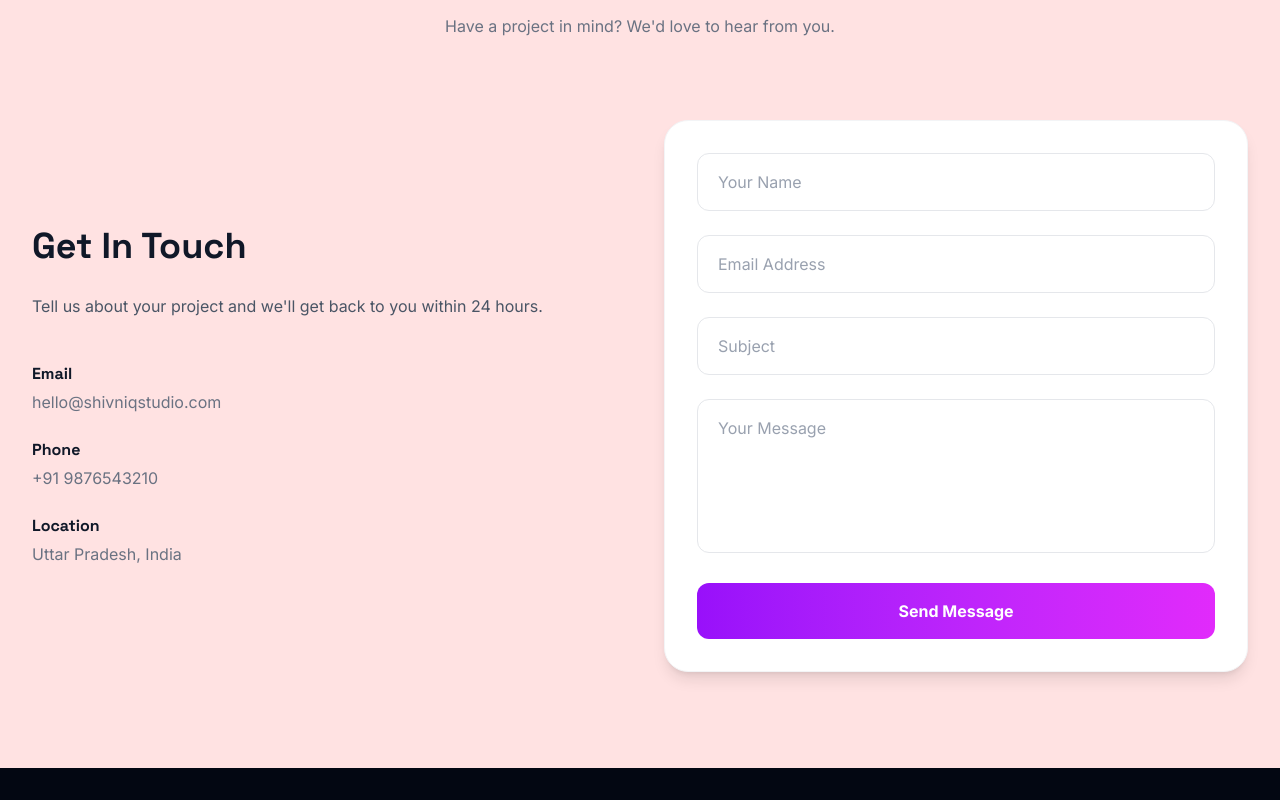
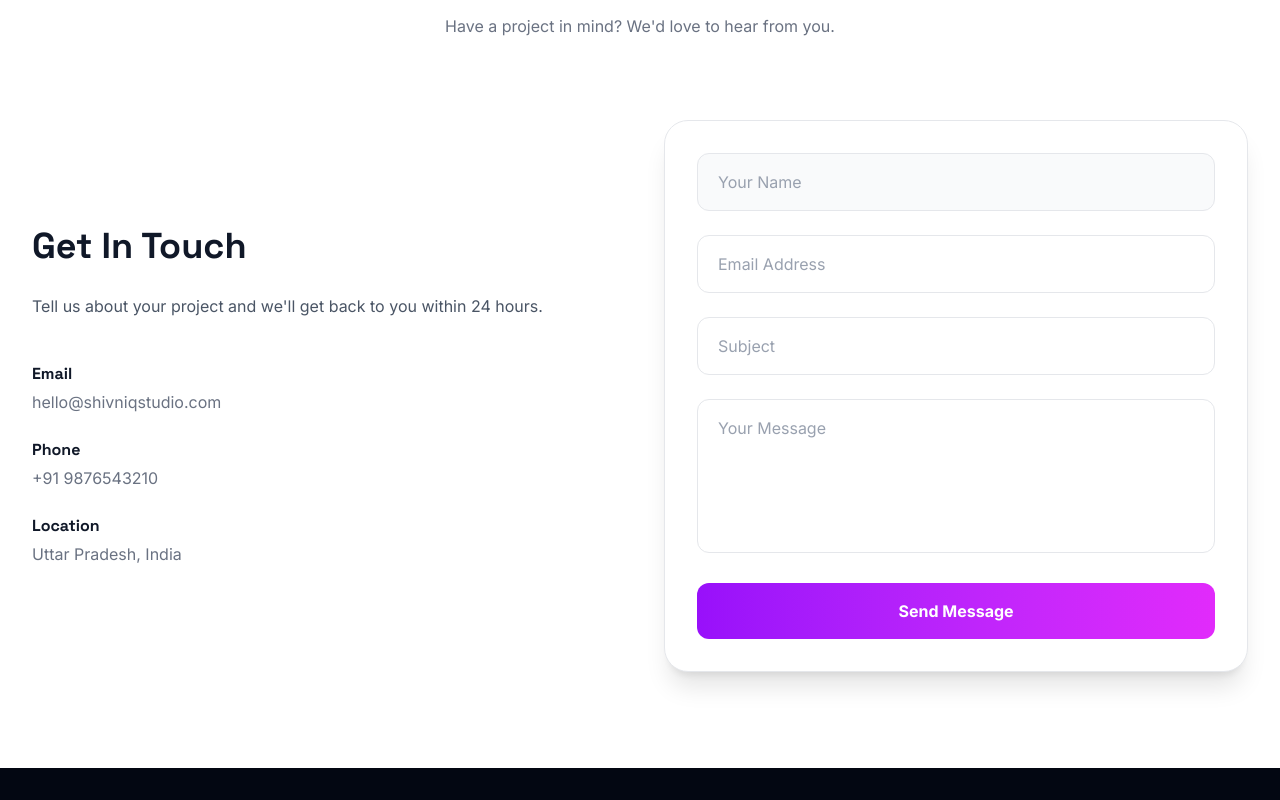
Before and after one commit to shivamsinghshiva/shivniq-studio, a Next.js app: page / in a window 1280 px wide. Shown: the part 5620-6420 px from the top of the page. Built offline with nearby package versions, Linux system fonts and the light colour scheme.

Commit message:
Update contact section

```diff
--- a/components/home/Contact.tsx
+++ b/components/home/Contact.tsx
@@ -36,7 +36,7 @@ export default function Contact() {
   return (
    <section
   id="contact"
-  className="relative bg-red-100 dark:bg-red-950 transition-colors duration-300"
+  className="scroll-mt-24 bg-white dark:bg-gray-950 transition-colors duration-300"
 >
       <div className="max-w-7xl mx-auto px-5 sm:px-8 py-20 sm:py-24">
 
@@ -109,7 +109,7 @@ export default function Contact() {
           <form
             ref={form}
             onSubmit={sendEmail}
-            className="bg-white dark:bg-gray-900 border border-gray-100 dark:border-gray-800 rounded-3xl shadow-lg p-5 sm:p-8 space-y-5 sm:space-y-6"
+           className="bg-white dark:bg-gray-900/80 border border-gray-200 dark:border-gray-800 rounded-3xl shadow-xl dark:shadow-purple-950/20 p-5 sm:p-8 space-y-5 sm:space-y-6 backdrop-blur-sm"
           >
 
             <input
@@ -117,7 +117,7 @@ export default function Contact() {
               name="from_name"
               placeholder="Your Name"
               required
-              className="w-full border border-gray-200 dark:border-gray-700 bg-white dark:bg-gray-950 text-gray-900 dark:text-white placeholder-gray-400 dark:placeholder-gray-500 rounded-xl px-4 sm:px-5 py-3.5 sm:py-4 outline-none focus:border-purple-600 transition"
+             className="w-full border border-gray-200 dark:border-gray-700 bg-gray-50 dark:bg-gray-950 text-gray-900 dark:text-white placeholder-gray-400 dark:placeholder-gray-500 rounded-xl px-4 sm:px-5 py-3.5 sm:py-4 outline-none focus:border-purple-600 focus:ring-2 focus:ring-purple-600/20 transition"
             />
 
             <input
```
Lines whose indentation alone changed are shown as unchanged.
